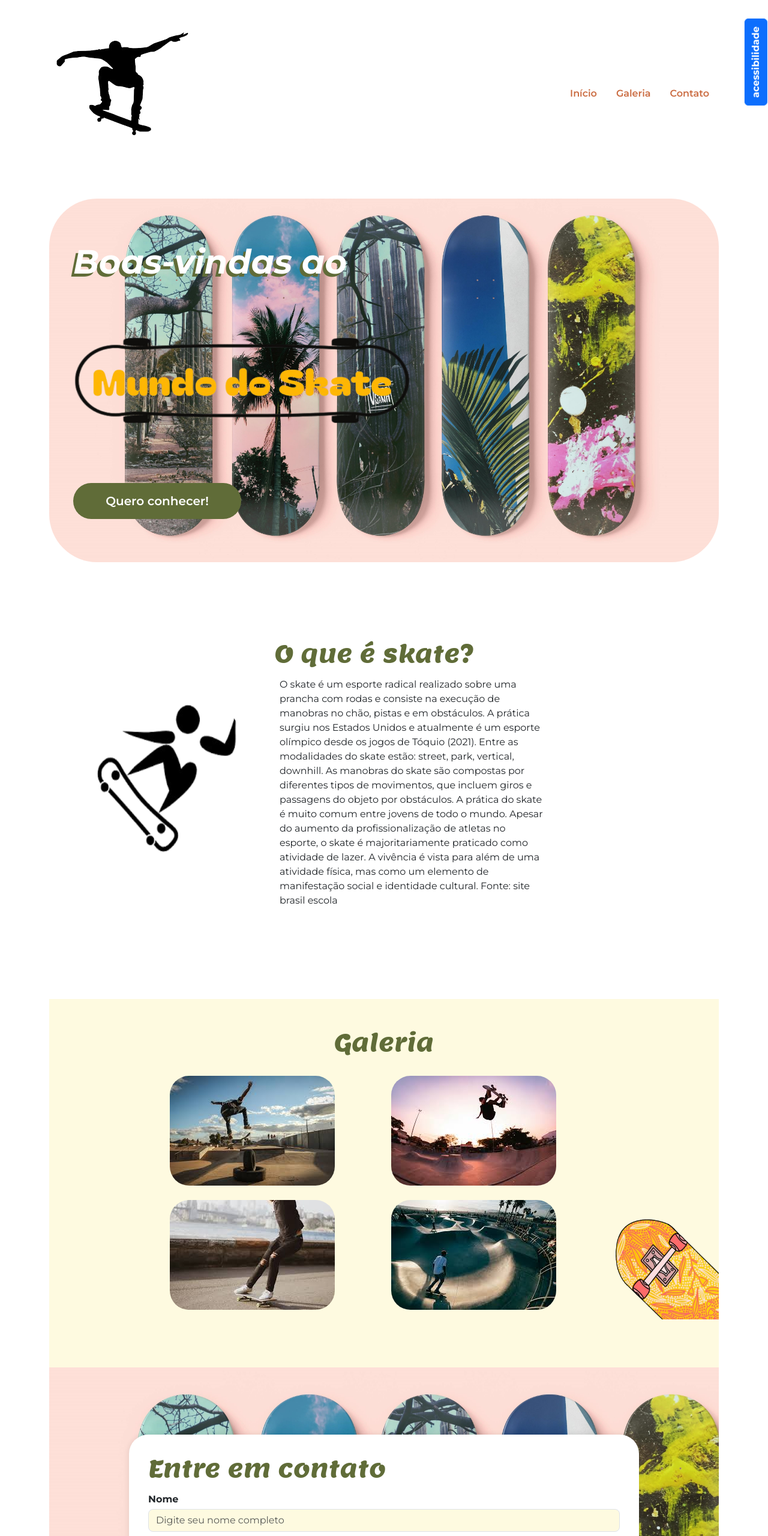
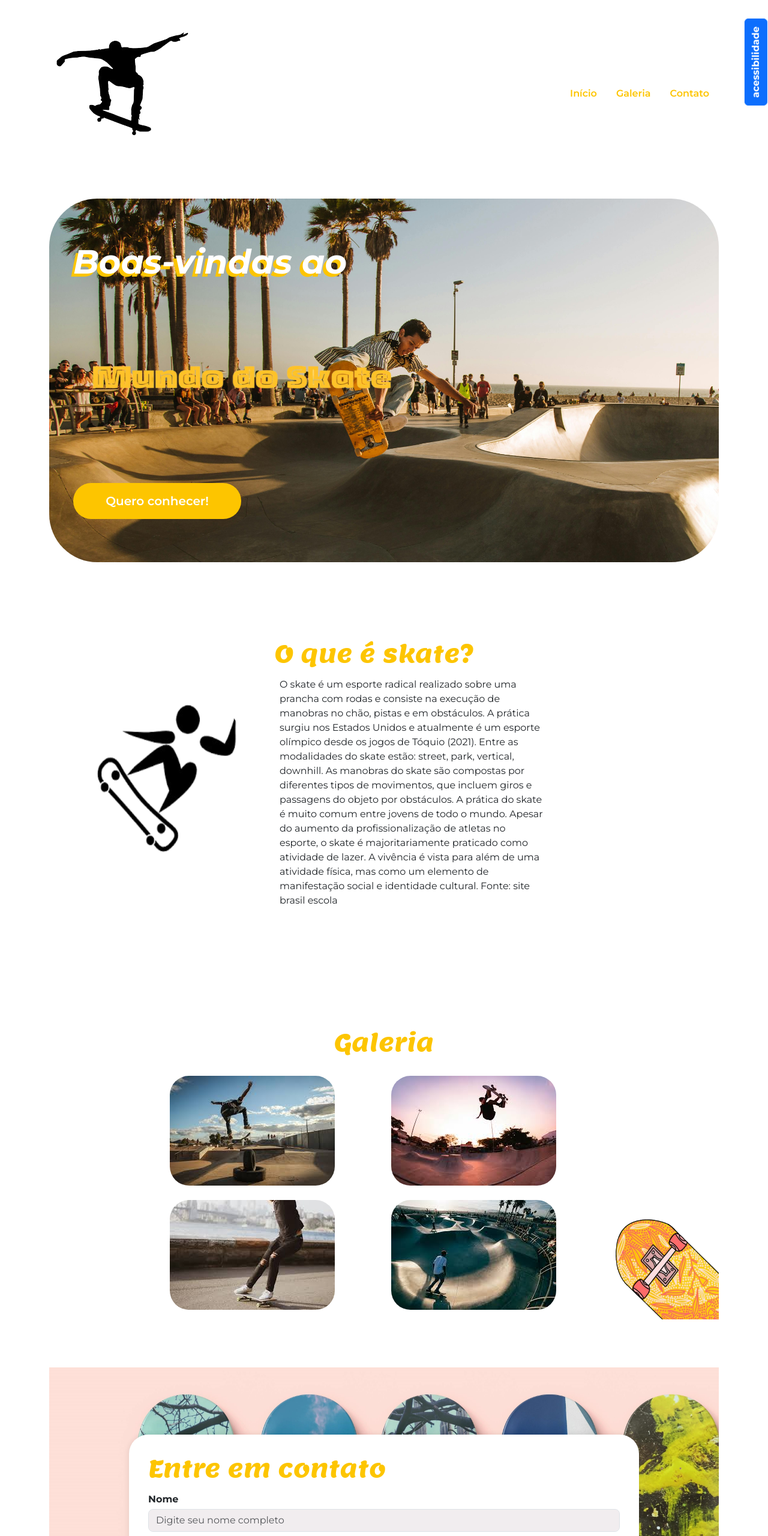
Before and after one commit to Polly542/site-de-surf, a plain HTML site: page index.html in a window 1280 px wide. Shown: the part 20-2580 px from the top of the page at 60% size. Drawn offline with nearby package versions, Linux system fonts and the light colour scheme.

Commit message:
Add files via upload

```diff
--- a/index.html
+++ b/index.html
@@ -39,7 +39,7 @@
             <div class="inicio-fundo d-flex justify-content-between align-items-center">
                 <div class="esquerda-conteudo">
                     <h1 class="display-4 text-white fst-italic fw-bold">Boas-vindas ao</h1>
-                    <img src="img/Mundo do Skate.png" class="mb-3" width="563"
+                    <img src="img/O Mundo do Skate.png" class="mb-3" width="563"
                         height="278" loading="lazy">
                     <a href="#Mundo do Skate"
                         class="btn btn-primary btn-lg botao-inicio fw-semibold">Quero
@@ -57,9 +57,7 @@
                 <div class="col-5">
                     <h2>O que é skate?</h2>
                     <p class="p-2">O skate é um esporte radical realizado sobre uma prancha com rodas e consiste na execução de manobras no chão, pistas e em obstáculos. A prática surgiu nos Estados Unidos e atualmente é um esporte olímpico desde os jogos de Tóquio (2021).
-
                         Entre as modalidades do skate estão: street, park, vertical, downhill. As manobras do skate são compostas por diferentes tipos de movimentos, que incluem giros e passagens do objeto por obstáculos. A prática do skate é muito comum entre jovens de todo o mundo. Apesar do aumento da profissionalização de atletas no esporte, o skate é majoritariamente praticado como atividade de lazer. A vivência é vista para além de uma atividade física, mas como um elemento de manifestação social e identidade cultural.
-
                         Fonte: site brasil escola</p>
                 </div>
             </div>
@@ -93,7 +91,7 @@
 
         <section id="contato">
             <div class="container p-5 d-flex justify-content-center">
-                <div class="col-md-8 col-lg-10 rounded-5 formulario"> <!-- Caixa do formulário com 60% de largura -->
+                <div class="col-md-8 col-lg-10 rounded-5 formulario">
                     <h2 class="mb-3">Entre em contato</h2>
                     <form>
                         <div class="form-group mb-3">
--- a/script.js
+++ b/script.js
@@ -37,6 +37,6 @@ document.addEventListener('DOMContentLoaded', function(){
  })
 
  ScrollReveal().reveal('#inicio', { delay: 500 });
- ScrollReveal().reveal('#tropicalia', { delay: 500 });
+ ScrollReveal().reveal('#Mundo do Skate', { delay: 500 });
  ScrollReveal().reveal('#galeria', { delay: 500 });
  ScrollReveal().reveal('#contato', { delay: 500 });
--- a/styles.css
+++ b/styles.css
@@ -2,10 +2,10 @@
 @import url('https://fonts.googleapis.com/css2?family=Lemon&display=swap');
 
 :root {
-    --verde: #606c38;
+    --Amarelo: #fdc500;
     --alto-contraste-fundo: #283618;
     --alto-contraste-texto: #fefae0;
-    --alto-contraste-link: #90a955;
+    --alto-contraste-link: #fdc500;
 }
 
 body {
@@ -17,19 +17,19 @@ header {
     background-color: #ffffff;
 }
 
+
 section {
     padding-bottom: 5rem;
 }
 
+
 .nav-link {
-    color: #CB6D43;
+    color: #fdc500;
     font-weight: 600;
 }
 
 .inicio-fundo {
-    /* aula 3 */
-    background-image: url('img/plano\ de\ fundo.jpg');
-    /* Substitua pelo caminho da sua imagem */
+    background-image: url('img/Imagem\ de\ fundo\ Skate.jpeg');
     background-size: cover;
     background-position: right;
     border-radius: 80px;
@@ -39,7 +39,6 @@ section {
     margin: 0 auto;
 }
 
-/* posicionamento para a imagem à direita */
 .img-inicio {
     position: absolute;
     right: 0;
@@ -48,6 +47,7 @@ section {
     height: auto;
 }
 
+
 .esquerda-conteudo {
     display: flex;
     flex-direction: column;
@@ -55,8 +55,9 @@ section {
     gap: 1rem;
 }
 
+
 .botao-inicio {
-    background-color: var(--verde);
+    background-color: var(--Amarelo);
     border-radius: 30px;
     border: none;
     width: 14em;
@@ -66,8 +67,9 @@ section {
 }
 
 .display-4 {
-    text-shadow: -5px 5px var(--verde);
+    text-shadow: -5px 5px var(--Amarelo);
 }
+
 
 #tropicalia {
     position: relative;
@@ -77,7 +79,6 @@ section {
     background: url('img/Skate\ Q1.png') top right no-repeat,
         url('img/Skate\ Q3.png') bottom left no-repeat;
     background-size: 180px 180px;
-    /* Ajuste o tamanho conforme necessário */
 }
 
 #tropicalia .container {
@@ -86,18 +87,18 @@ section {
     justify-content: center;
     position: relative;
     z-index: 1;
-    /* Garante que o conteúdo fica acima das imagens do background */
 }
+
 
 h2 {
     font-family: 'Lemon', serif;
     font-size: 2.5em;
     font-style: normal;
-    color: var(--verde);
+    color: var(--Amarelo);
 }
 
 #galeria {
-    background-color: #fefae0;
+    background-color: #ffffff;
 
 }
 
@@ -110,31 +111,25 @@ h2 {
     background-image: url('img/plano\ de\ fundo.jpg');
     background-size: cover;
     padding: 4rem 0;
-    /* Espaçamento interno para a seção de contato */
-
 }
 
 .formulario {
     background-color: #ffffff;
     padding: 2rem;
-    /* Espaçamento interno dentro do formulário */
     border-radius: 10px;
-    /* Borda arredondada para o formulário */
     box-shadow: 0 0 10px rgba(0, 0, 0, 0.1);
-    /* Sombra suave para destacar o formulário */
     font-weight: bold;
 }
 
 .formulario button {
-    background-color: #CB6D43;
+    background-color: #fdc500;
     border: none;
     font-weight: bold;
 }
 
 .form-control {
-    background-color: #fefae0;
+    background-color: #F1EDEF;
 }
-
 .menu-acessibilidade{
     position: fixed;
     top:2rem;
@@ -156,7 +151,6 @@ h2 {
 .opcoes-acessibilidade button{
     margin-bottom: 5px;
 }
-
 .apresenta-lista{
     display: none;
 }
@@ -191,7 +185,6 @@ h2 {
 .alto-contraste #galeria {
     background-color: var(--alto-contraste-fundo);
 }
-
 .alto-contraste .fundo-galeria {
     background: none;
 }
```
Also changed, not shown: img/Imagem de fundo Skate.jpeg (added), img/O Mundo do Skate.png (added).
